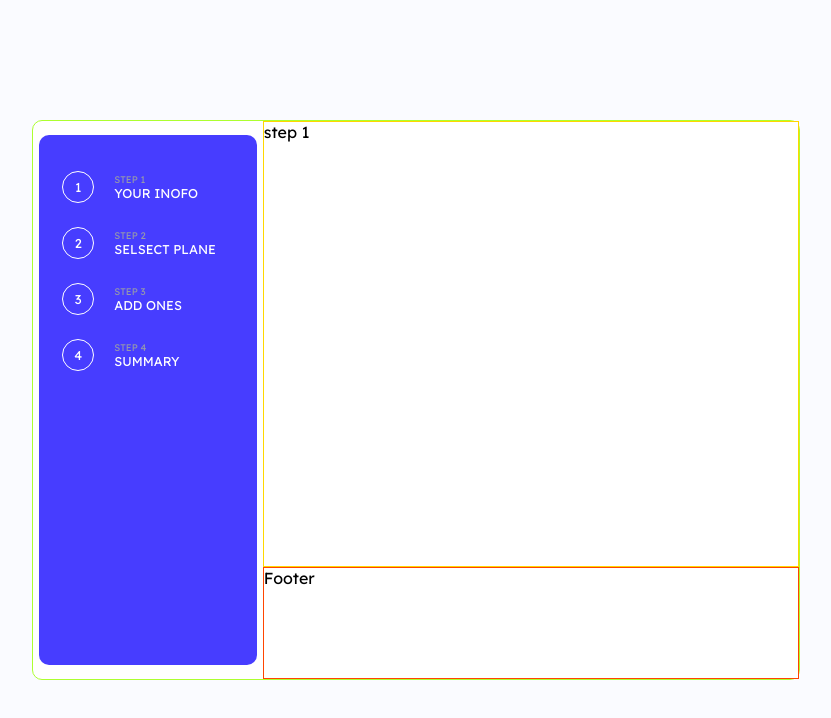
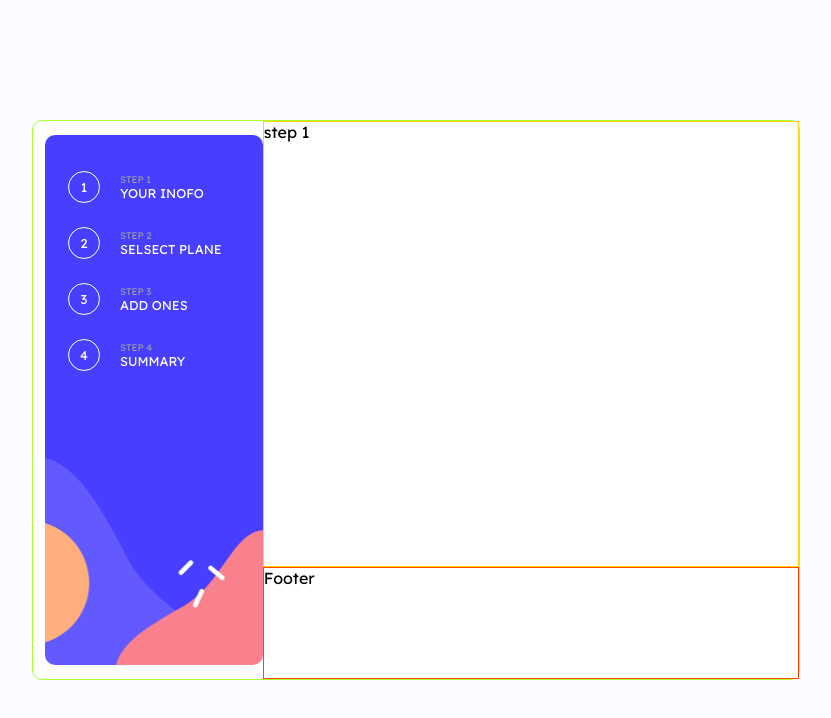
Before and after one commit to Ahmed-A-Adel/multi-step-form, a React (Create React App) app: page / in a window 1280 px wide. Shown: the top 718 px of the page, without its empty margins (224-1055 px from the left). Built offline with nearby package versions, Linux system fonts and the light colour scheme.

Commit message:
did some styling to Sidebar (background,layout)

```diff
--- a/src/components/sidebar/Sidebar.scss
+++ b/src/components/sidebar/Sidebar.scss
@@ -4,7 +4,8 @@
   justify-content: center;
   align-items: flex-start;
   padding-top: 1.5rem;
-  background-color: $primary-color;
+  background: url(../../../assets/images/bg-sidebar-mobile.svg) no-repeat
+    center/cover;
   color: black;
 }
 @media screen and (min-width: 1140px) {
@@ -14,11 +15,13 @@
 
     padding-left: 5%;
     align-self: center;
-    justify-self: center;
+    justify-self: flex-end;
     flex-direction: column;
     justify-content: flex-start;
     align-items: flex-start;
 
+    background: url(../../../assets/images/bg-sidebar-desktop.svg) no-repeat
+      center/cover;
     border-radius: $radius;
   }
 }
--- a/src/components/sidebarStep/SidebarStep.scss
+++ b/src/components/sidebarStep/SidebarStep.scss
@@ -33,6 +33,7 @@
 
   border: 1px solid $White;
   border-radius: 50%;
+  transition: all 0.2s ease-in-out;
 }
 .sidebarStep_info_number {
   font-size: 0.6rem;
@@ -43,6 +44,11 @@
   font-weight: 300;
   font-size: 0.8rem;
 }
+// helper calsses
+.activ {
+  background-color: $Light-blue;
+  color: $secondary-color;
+}
 @media screen and (min-width: 1140px) {
   .sidebarStep {
     width: 100%;
```
